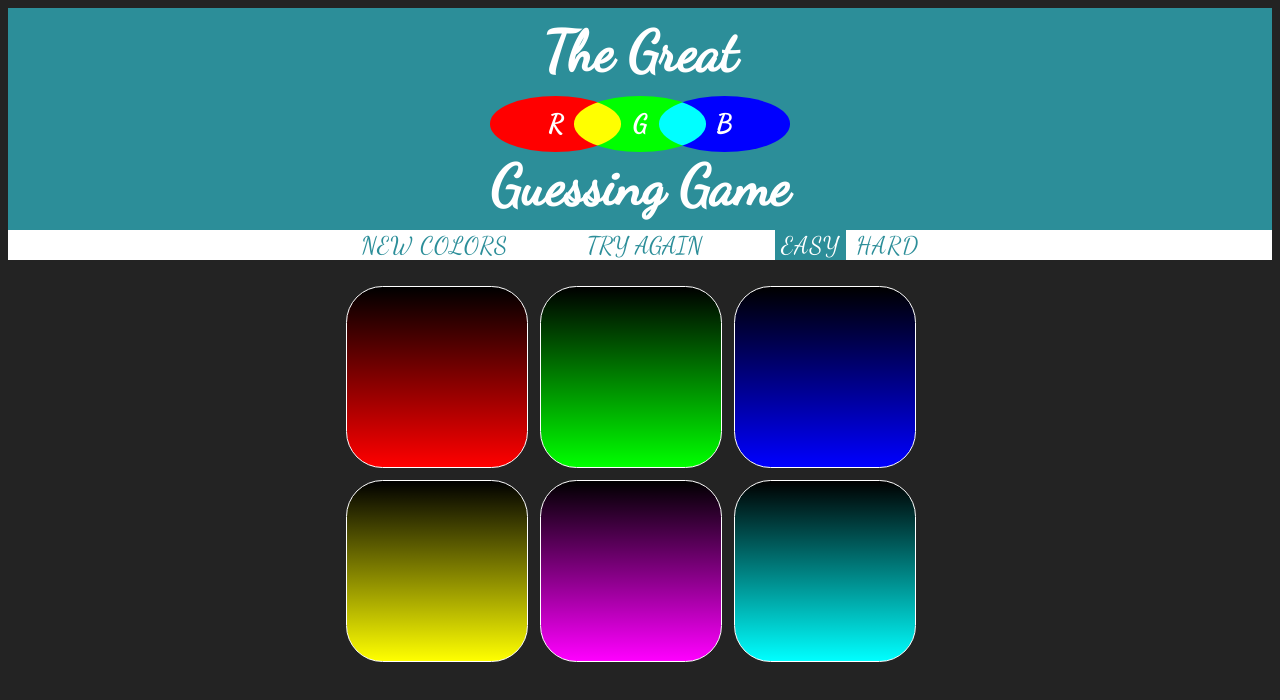
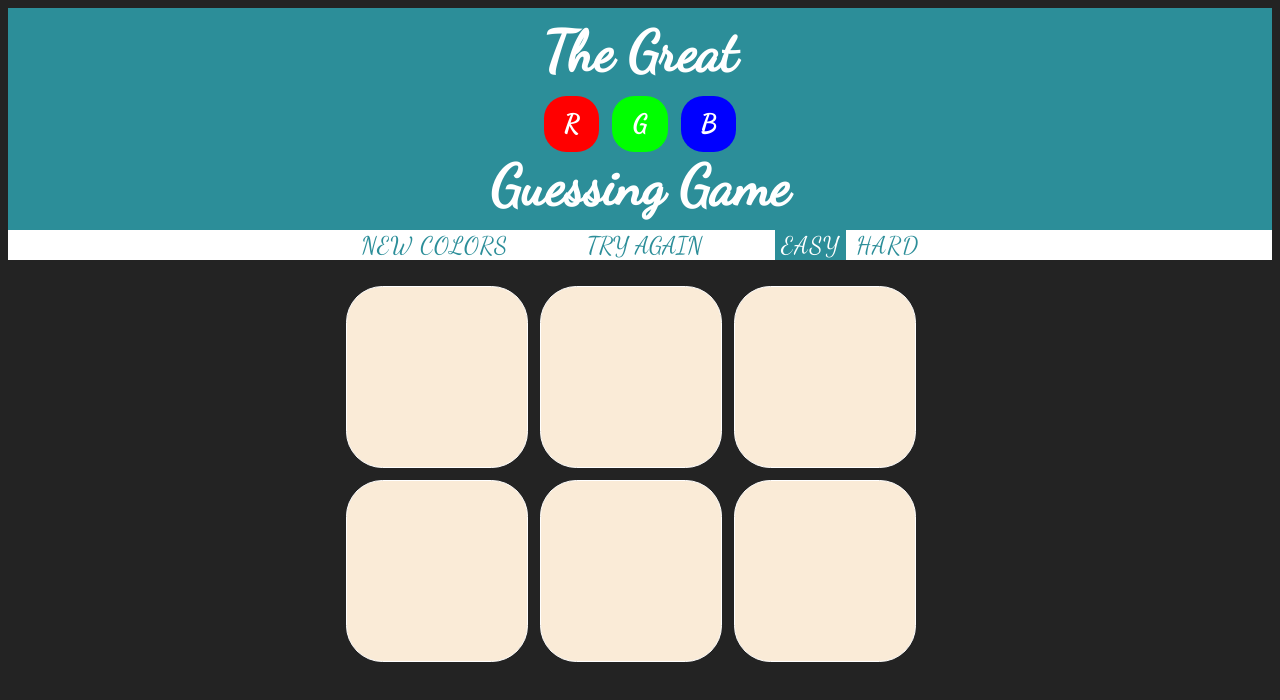
Before and after one commit to haggaikaunda/afrofem, a plain HTML site: page index.html in a window 1280 px wide. Drawn offline with Linux system fonts and the light colour scheme.

Commit message:
use background color for squares and header

```diff
--- a/app.js
+++ b/app.js
@@ -14,10 +14,11 @@ const identifiers = {
 };
 
 const bkImageRegex = /([0-9]+), ([0-9]+), ([0-9]+)/;
-const headerIds = ["color-display", "r", "g", "b"];
-const [header, rElement, gElement, bElement] = headerIds.map((id) =>
-  document.getElementById(id)
-);
+
+const header = document.getElementById(identifiers.id.colorDisplay);
+const rElement = document.getElementById(identifiers.id.r);
+const gElement = document.getElementById(identifiers.id.g);
+const bElement = document.getElementById(identifiers.id.b);
 
 const levels = [...document.getElementsByClassName(identifiers.class.mode)];
 const squares = [...document.getElementsByClassName(identifiers.class.square)];
@@ -53,7 +54,7 @@ document
       const values = rgbValueGenerator();
       const [r, g, b] = values;
       const backgroundImage = mkBackGroundImage(r, g, b);
-      square.style.backgroundImage = backgroundImage;
+      square.style.backgroundColor = backgroundImage;
       rgbValues.push(values);
     });
 
@@ -83,7 +84,7 @@ squares.forEach((square) => {
 
 function setBackGroundImagesAfterWin(backGroundImage) {
   squares.forEach((sq) => {
-    sq.style.backgroundImage = backGroundImage;
+    sq.style.backgroundColor = backGroundImage;
     sq.classList.remove("hidden");
   });
 }
@@ -100,7 +101,7 @@ function arrayEqual(first, second) {
 }
 
 function extractRgb(element) {
-  const res = element.style.backgroundImage.match(bkImageRegex);
+  const res = element.style.backgroundColor.match(bkImageRegex);
   const values = [res[1], res[2], res[3]];
   return values.map((v) => parseInt(v));
 }
@@ -108,7 +109,7 @@ function extractRgb(element) {
 // sets numeric color values in the header as well as the background colors (image)
 function setHeaderRgbBackgroundImages(r, g, b) {
   const setElementValues = (element, red, green, blue) => {
-    element.style.backgroundImage = mkBackGroundImage(red, green, blue);
+    element.style.backgroundColor = mkBackGroundImage(red, green, blue);
     element.innerHTML = red || green || blue;
   };
   setElementValues(rElement, r, 0, 0);
@@ -167,5 +168,6 @@ function genRgbInt() {
 function mkBackGroundImage(r, g, b) {
   const start = `rgba(${r}, ${g}, ${b})`;
   const end = `rgba(${r}, ${g}, ${b})`;
-  return `linear-gradient(${start}, ${end})`;
+  // return `linear-gradient(${start}, ${end})`;
+  return start;
 }
--- a/index.html
+++ b/index.html
@@ -9,11 +9,6 @@
     <link
       href="https://fonts.googleapis.com/css2?family=Dancing+Script&display=swap"
       rel="stylesheet"
-    />
-    <link
-      href="https://fonts.googleapis.com/css?family=Raleway:300"
-      rel="stylesheet"
-      type="text/css"
     />
   </head>
   <body>
@@ -34,60 +29,12 @@
     </div>
 
     <div id="container">
-      <div
-        class="square"
-        style="
-          background-image: linear-gradient(
-            rgba(255, 0, 0, 0),
-            rgba(255, 0, 0, 1)
-          );
-        "
-      ></div>
-      <div
-        class="square"
-        style="
-          background-image: linear-gradient(
-            rgba(0, 255, 0, 0),
-            rgba(0, 255, 0, 1)
-          );
-        "
-      ></div>
-      <div
-        class="square"
-        style="
-          background-image: linear-gradient(
-            rgba(0, 0, 255, 0),
-            rgba(0, 0, 255, 1)
-          );
-        "
-      ></div>
-      <div
-        class="square"
-        style="
-          background-image: linear-gradient(
-            rgba(255, 255, 0, 0),
-            rgba(255, 255, 0, 1)
-          );
-        "
-      ></div>
-      <div
-        class="square"
-        style="
-          background-image: linear-gradient(
-            rgba(255, 0, 255, 0),
-            rgba(255, 0, 255, 1)
-          );
-        "
-      ></div>
-      <div
-        class="square"
-        style="
-          background-image: linear-gradient(
-            rgba(0, 255, 255, 0),
-            rgba(0, 255, 255, 1)
-          );
-        "
-      ></div>
+      <div class="square"></div>
+      <div class="square"></div>
+      <div class="square"></div>
+      <div class="square"></div>
+      <div class="square"></div>
+      <div class="square"></div>
     </div>
 
     <script type="text/javascript" src="app.js"></script>
--- a/style.css
+++ b/style.css
@@ -16,7 +16,7 @@ body {
   margin: 1%;
   float: left;
   border: 1px solid white;
-  background-color: #000;
+  background-color: antiquewhite;
   transition: background 0.5s;
   cursor: pointer;
   border-radius: 20%;
@@ -33,36 +33,30 @@ h1 {
 
 #color-display {
   color: white;
-  isolation: isolate;
-  /* background-blend-mode: difference; */
-  /* background-color: white; */
   display: block;
   font-size: 0.9em;
 }
 
 .rgb {
-  mix-blend-mode: screen;
   display: inline-flex;
   align-items: center;
   justify-content: center;
-  width: 5.2em;
+  width: 2.2em;
   height: 2.2em;
-  margin: auto -30px;
   font-size: 0.5em;
-  border-radius: 50%;
+  border-radius: 40%;
 }
 
 #r {
-  background-image: linear-gradient(rgb(255, 0, 0), rgb(255, 0, 0));
+  background-color: rgb(255, 0, 0);
 }
 
 #g {
-  background-image: linear-gradient(rgb(0, 255, 0), rgba(0, 255, 0));
-  /* background-color: green; */
+  background-color: rgb(0, 255, 0);
 }
 
 #b {
-  background-image: linear-gradient(rgb(0, 0, 255), rgb(0, 0, 255));
+  background-color: rgb(0, 0, 255);
 }
 
 #stripe {
```
